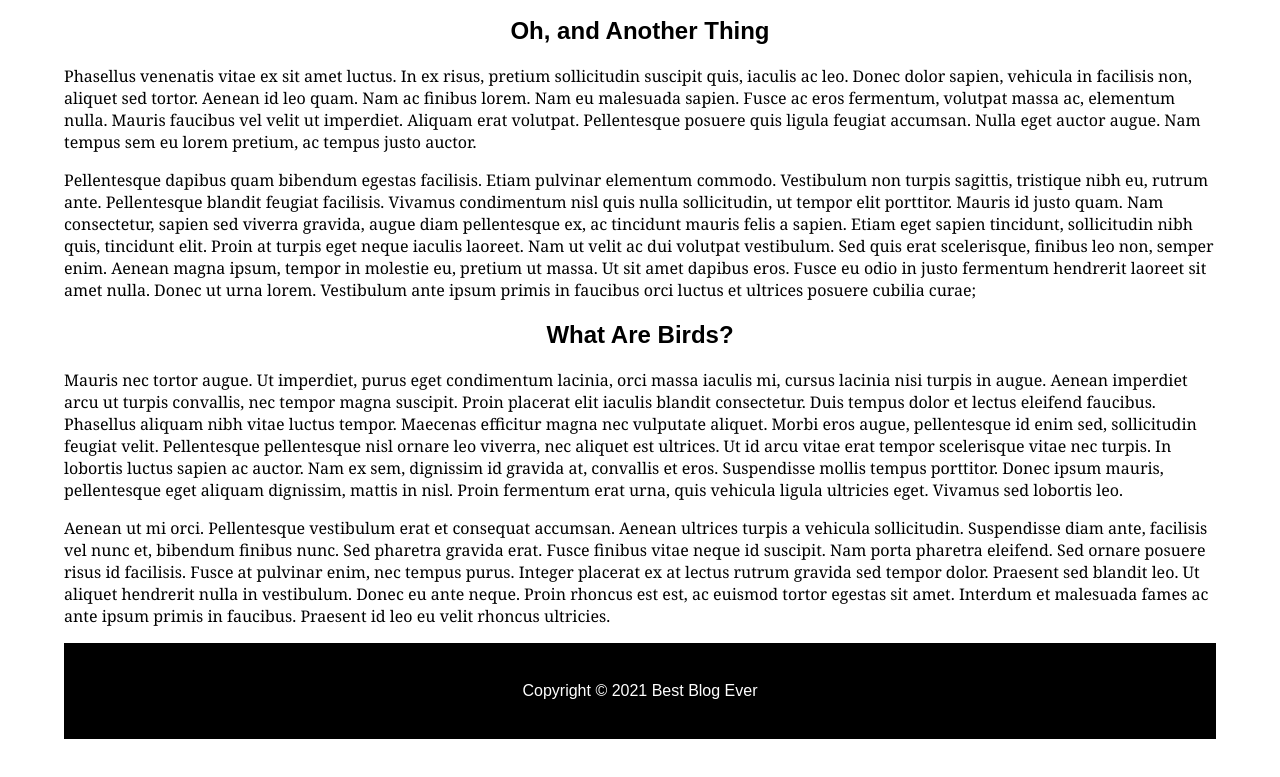
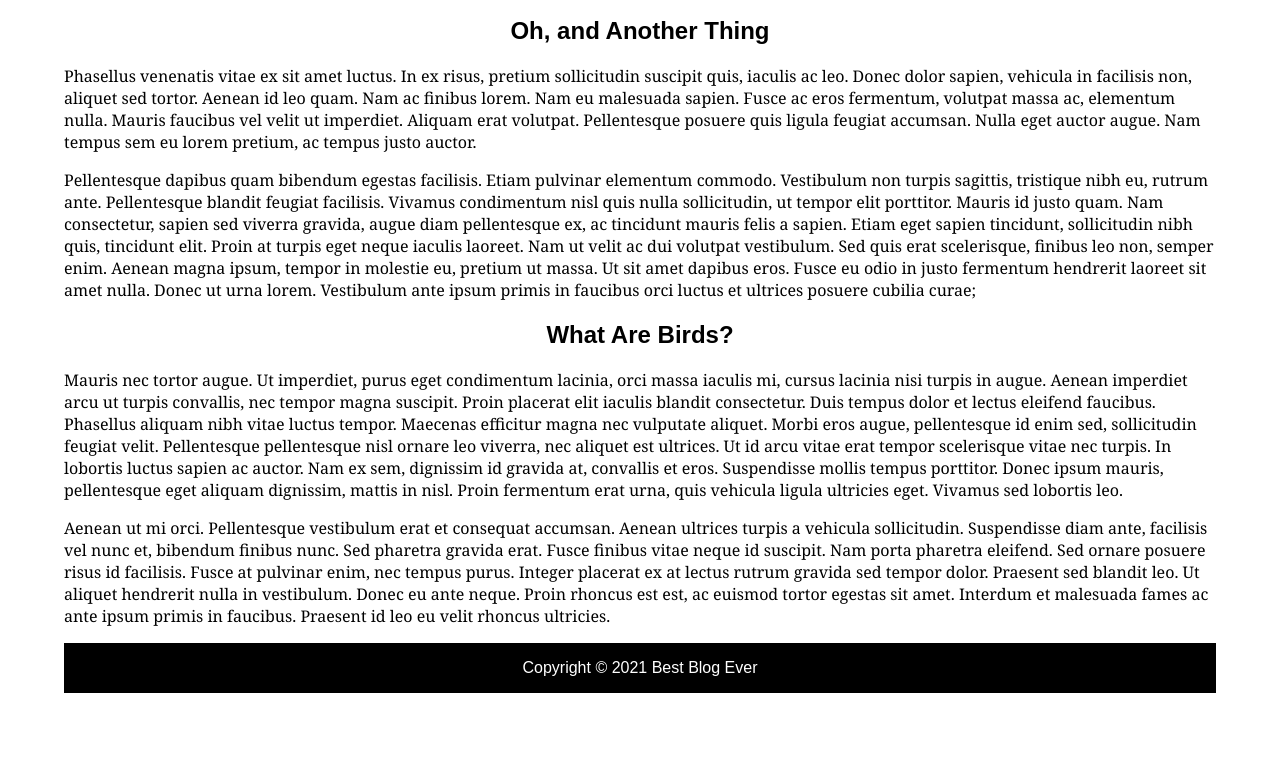
Before and after one commit to jrfoerster/CSSCheckup, a plain HTML site: page index.html in a window 1280 px wide. Shown: the part 549-1326 px from the top of the page. Drawn offline with Linux system fonts and the light colour scheme.

Commit message:
footer height added

```diff
--- a/main.css
+++ b/main.css
@@ -45,6 +45,7 @@ article p {
 footer {
     background-color: black;
     color: white;
-    padding: 2%;
+    height: 50px;
+    line-height: 50px;
     text-align: center;
 }
```
